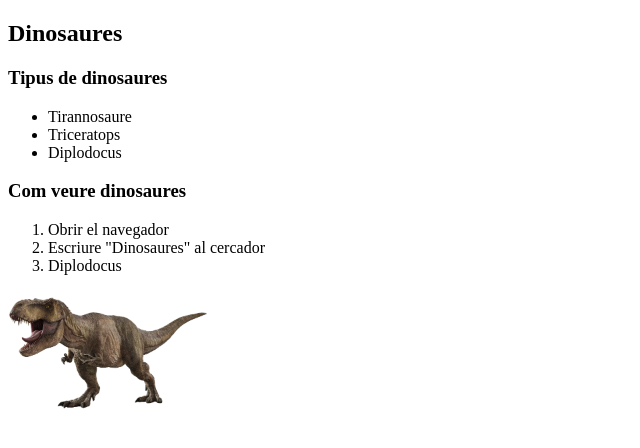
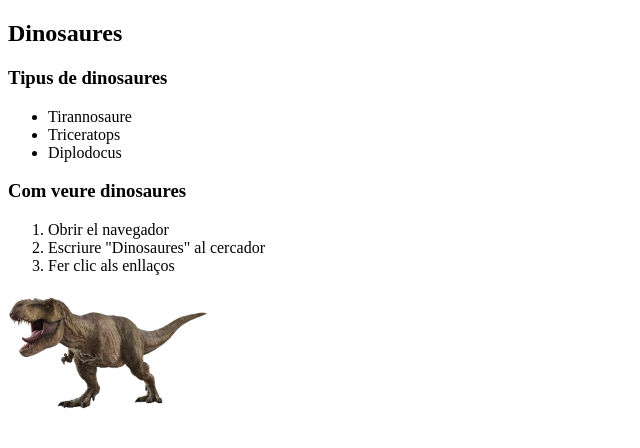
Before and after one commit to aitormera/DAM1M04-Exercici000, a plain HTML site: page index.html in a window 1280 px wide. Shown: the full height of the page, 0-640 px from the left. Drawn offline with Linux system fonts and the light colour scheme.

Commit message:
Update index.html

```diff
--- a/index.html
+++ b/index.html
@@ -17,7 +17,7 @@
     <ol>
 <li>Obrir el navegador</li>
 <li>Escriure "Dinosaures" al cercador</li>
-<li>Diplodocus</li>
+<li>Fer clic als enllaços</li>
 
     </ol>
   <img src="images/dinosaurio.png" width="200" alt="Dinosaure">
```
